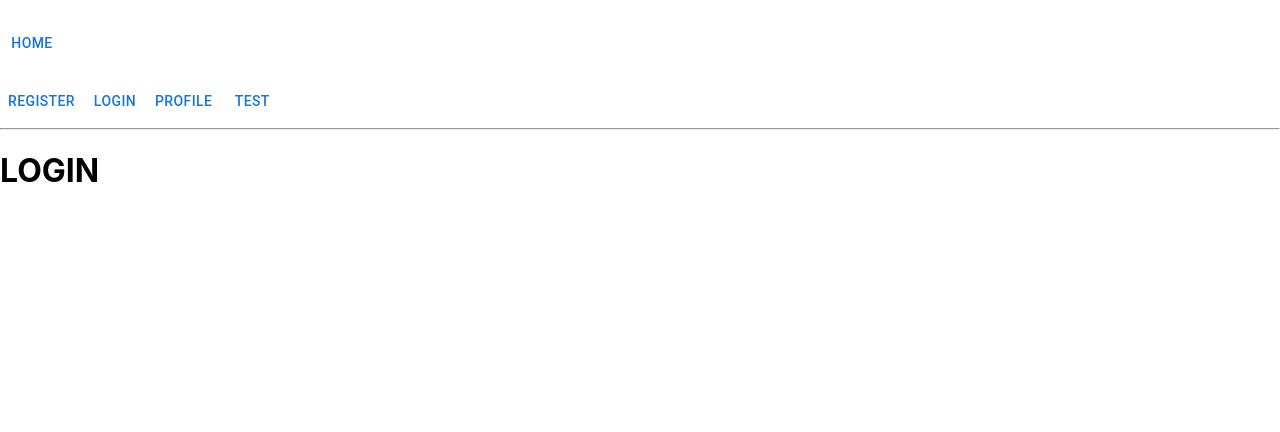
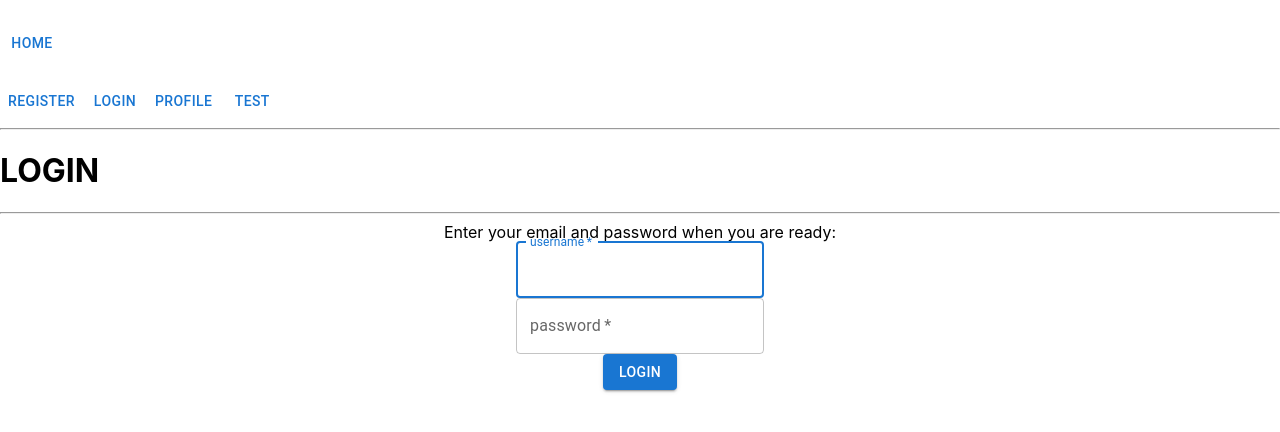
Before and after one commit to MattRank93/thefeedclient, a React (Create React App) app: page /login in a window 1280 px wide. Shown: the top 432 px of the page. Built offline with nearby package versions, Linux system fonts and the light colour scheme.

Commit message:
functioning login with jwt response

```diff
--- a/src/services/auth.service.js
+++ b/src/services/auth.service.js
@@ -10,7 +10,7 @@ const register = (submit) => {
 };
 
 const login = (submit) => {
-    return axios.post(API_URL + "authenticate/login", submit, {headers: ""})
+    return axios.patch(API_URL + "authenticate/login", submit, {headers: ""})
         .then((response) => {
             return response.data;
         });
--- a/src/views/Login.js
+++ b/src/views/Login.js
@@ -1,7 +1,8 @@
+import React, {useState} from "react";
 import {makeStyles} from "@material-ui/core/styles";
-import {Navigation} from "@material-ui/icons";
-import {Button} from "@mui/material";
 import NavigationBar from "../Components/NavigationBar";
+import {Button, Grid, TextField} from "@mui/material";
+import AuthService from "../services/auth.service";
 
 const useStyles = makeStyles((theme) => ({}));
 
@@ -9,12 +10,74 @@ const Login = () => {
     // const classes = useStyles();
     const classes = useStyles();
 
+    const [logins, setLogins] = useState({
+        username: '',
+        password: ''
+    });
+
+    const handleChange = (e) => {
+        const {name, value} = e.target;
+        setLogins(user => ({...user, [name]: value}));
+    }
+
+    const handleClick = (e) => {
+        e.preventDefault();
+        AuthService.login(logins).then(
+            (response) => {
+                console.log(response)
+            },
+            (error) => {
+                const resMessage =
+                    (error.response &&
+                        error.response.data &&
+                        error.response.data.message) ||
+                    error.message ||
+                    error.toString();
+                console.log(resMessage)
+            }
+        );
+    };
 
     return (
         <div>
             <NavigationBar></NavigationBar>
             <h1>LOGIN</h1>
+            <Grid  item align="center">
+                <form onSubmit={handleClick}>
+                    <hr />
+                    <label>Enter your email and password when you are ready:
+                        <br/>
+                        <TextField
+                            id="username"
+                            label="username"
+                            type="text"
+                            name="username"
+                            autoFocus
+                            required
+                            value={logins.username || ""}
+                            onChange={handleChange}
+                        />
+                        <br />
+                        <TextField
+                            id="password"
+                            label="password"
+                            type="text"
+                            name="password"
+                            required
 
+                            value={logins.password || ""}
+                            onChange={handleChange}
+                        />
+                        <br />
+                        <Button
+                            color="primary"
+                            type="submit"
+                            variant="contained" >Login</Button>
+                    </label>
+
+                    {/*<inputs value={inputs} />*/}
+                </form>
+            </Grid>
         </div>
     )
 }
```
